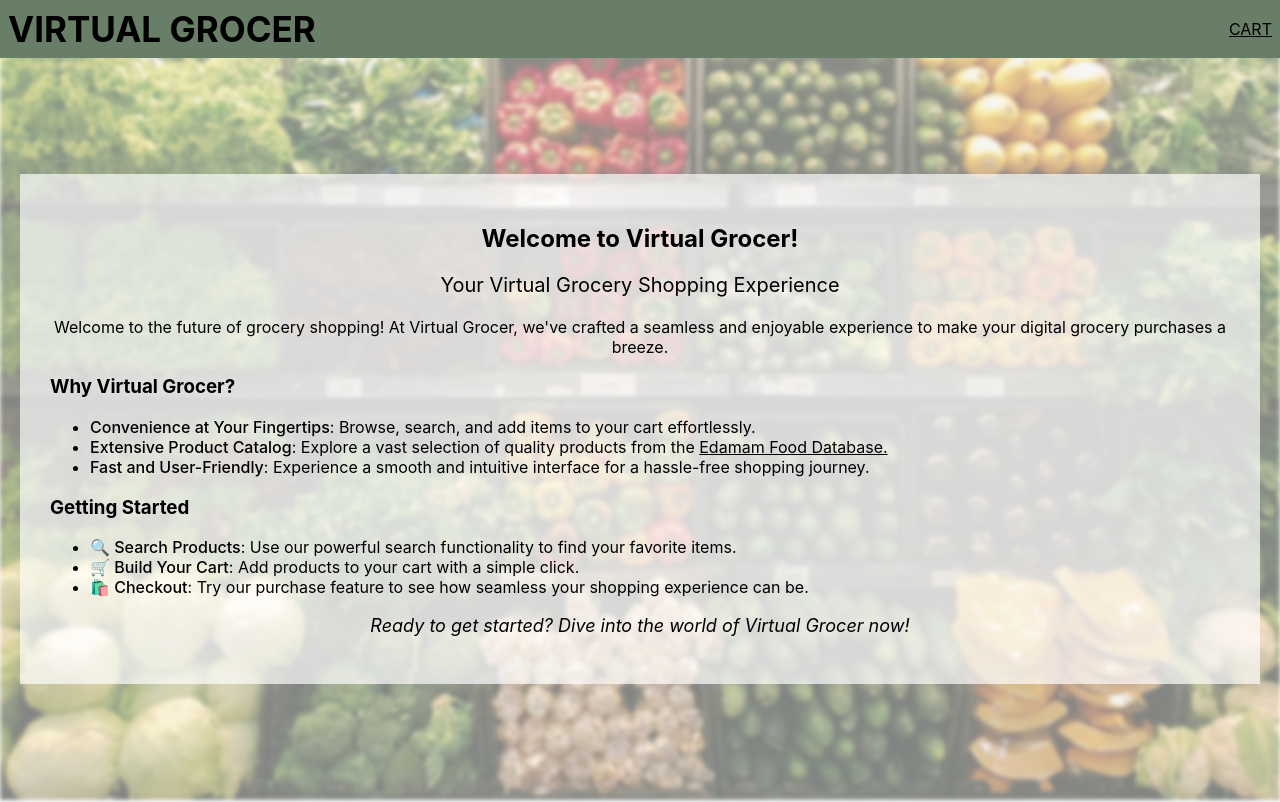
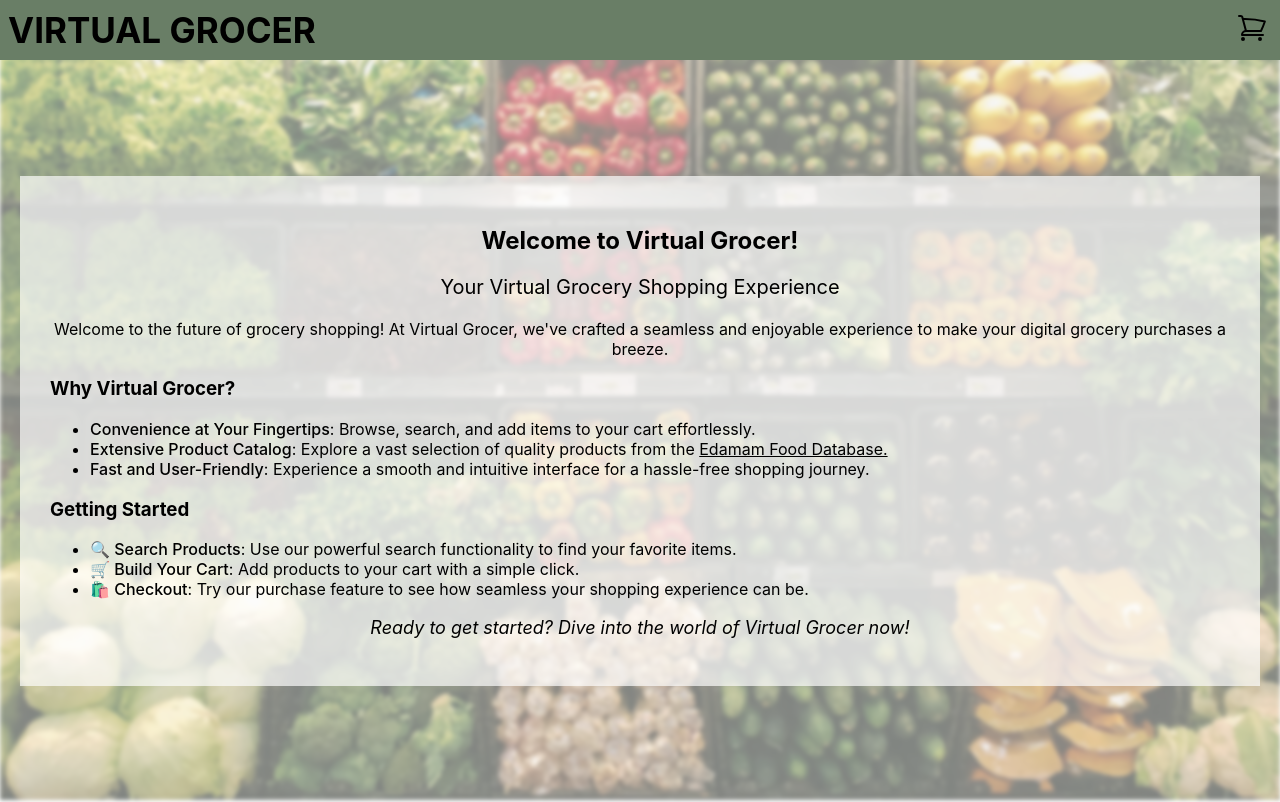
Before and after one commit to lauraguerra1/bondadosa-code-challenge, a React (Create React App) app: page / in a window 1280 px wide. Built offline with nearby package versions, Linux system fonts and the light colour scheme.

Commit message:
Add count to cart

```diff
--- a/src/Components/App/App.css
+++ b/src/Components/App/App.css
@@ -14,6 +14,32 @@
   font-size: 25px;
 }
 
+.cartBtn {
+  position: relative;
+  padding: 0.25rem;
+  display: block;
+  width: 32px;
+}
+
+.cartCount {
+  position: absolute;
+  top: 0;
+  right: 0;
+  width: 1rem;
+  min-width: fit-content;
+  height: 1rem;
+  border-radius: 9999px;
+  background-color: #dc2626;
+  color: #ffffff;
+  display: flex;
+  justify-content: center;
+  align-items: center;
+}
+
+.cartCount p {
+  padding: 0.25rem;
+}
+
 @media screen and (min-width: 450px) {
   #title {
   font-size: 35px;
--- a/src/Components/App/App.js
+++ b/src/Components/App/App.js
@@ -1,11 +1,12 @@
 import './App.css';
-import { useEffect } from 'react';
+import { useEffect, useState } from 'react';
 import { getItem } from '../../utils/apiCalls';
 import { NavLink, Routes, Route } from 'react-router-dom';
 import Home from '../Home/Home';
 import Cart from '../Cart/Cart';
 
 function App() {
+  const [cart, setCart] = useState([]);
   useEffect(() => {
     const callAPI = async () => {
       try {
@@ -24,7 +25,16 @@ function App() {
       <header>
         <h1 id='title'>VIRTUAL GROCER</h1>
         <nav>
-          <NavLink to='/cart'>CART</NavLink>
+          <NavLink to='/cart' className='cartBtn'>
+            <svg xmlns='http://www.w3.org/2000/svg' fill='none' viewBox='0 0 24 24' strokeWidth={1.5} stroke='currentColor' className='icon'>
+              <path strokeLinecap='round' strokeLinejoin='round' d='M2.25 3h1.386c.51 0 .955.343 1.087.835l.383 1.437M7.5 14.25a3 3 0 0 0-3 3h15.75m-12.75-3h11.218c1.121-2.3 2.1-4.684 2.924-7.138a60.114 60.114 0 0 0-16.536-1.84M7.5 14.25 5.106 5.272M6 20.25a.75.75 0 1 1-1.5 0 .75.75 0 0 1 1.5 0Zm12.75 0a.75.75 0 1 1-1.5 0 .75.75 0 0 1 1.5 0Z' />
+            </svg>
+            {cart.length > 0 && (
+              <div class='cartCount'>
+                <p aria-label='Cart Quantity'>{cart.length}</p>
+              </div>
+            )}
+          </NavLink>
         </nav>
       </header>
       <main>
```
